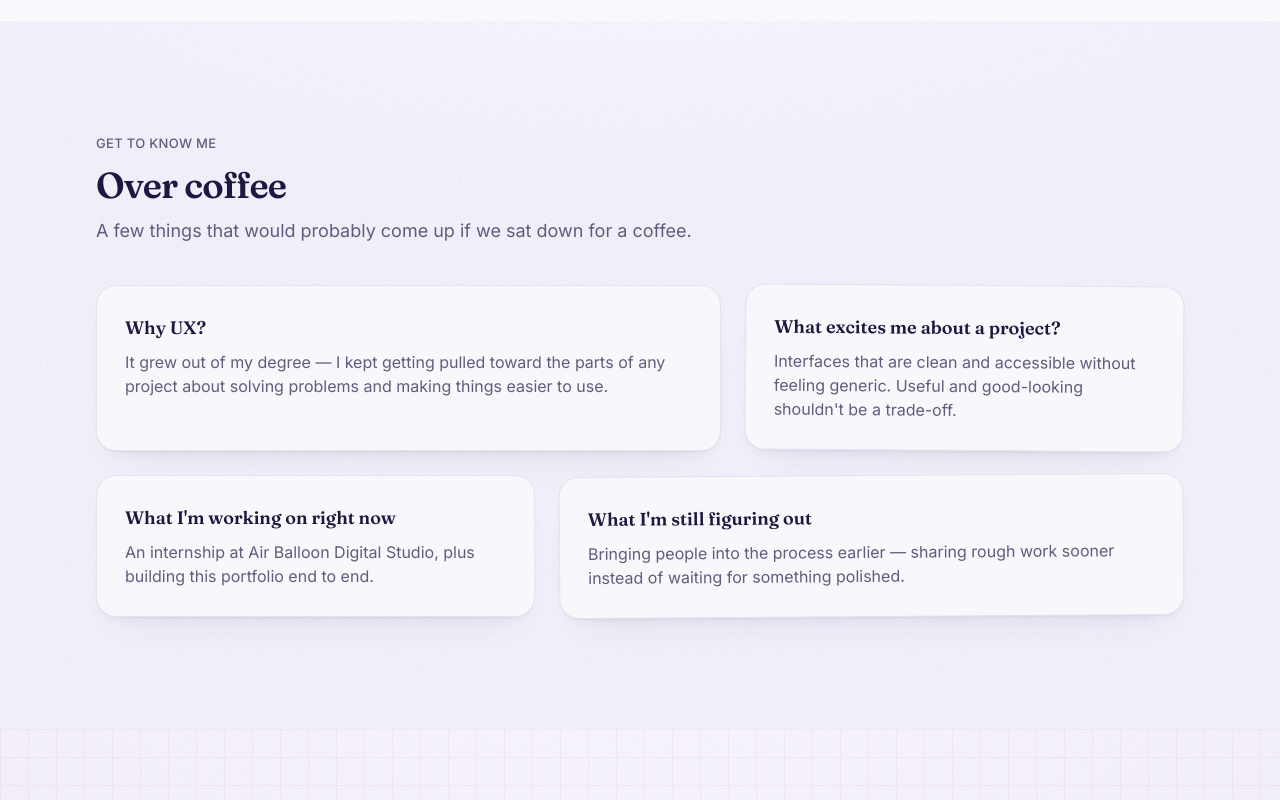
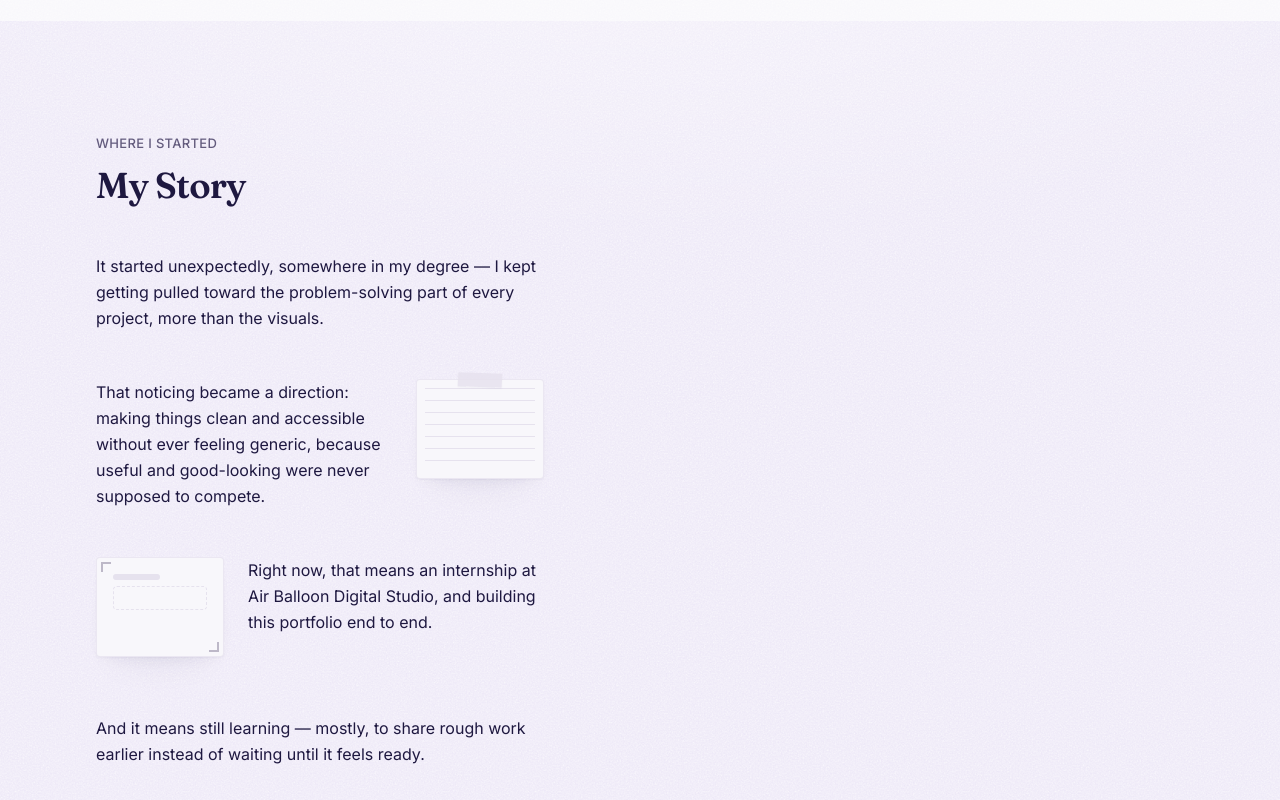
Before and after one commit to antoniaafx/antoniaafx.github.io, a React (Vite) app: page /about in a window 1280 px wide. Shown: the part 780-1580 px from the top of the page. Built offline with nearby package versions, Linux system fonts and the light colour scheme.

Commit message:
Update AboutBackground.jsx

```diff
--- a/src/components/AboutBackground.jsx
+++ b/src/components/AboutBackground.jsx
@@ -1,67 +1,147 @@
+import { motion, useReducedMotion } from 'framer-motion'
 import Section from './Section'
 import SectionTitle from './SectionTitle'
+import { fadeInUp } from '../lib/motion'
 
-// Four short, always-visible conversation topics — no accordion, nothing
-// hidden behind a click. Trimmed to 2-4 lines each. The fifth topic from
-// the previous version ("outside of design") is dropped rather than kept
-// as a visible placeholder — there's no real answer for it yet, and
-// showing "Placeholder — replace with a real answer" as permanent, always
-// visible copy isn't something worth shipping; better to add it once
-// there's something real to say.
-const TOPICS = [
+// Same four connected sentences, same two artefacts (a notebook page, a
+// wireframe/canvas) as the previous pass — this round is layout
+// refinement only, not a new concept. `gapBefore` is the space between
+// this beat and the one above it (empty on the first beat, since the
+// section's own top margin already handles that) — two tiers, not three:
+// a consistent gap for beats that continue the same thought, and one
+// deliberately larger gap marking the shift into the closing reflection.
+const BEATS = [
   {
-    question: 'Why UX?',
-    answer:
-      'It grew out of my degree — I kept getting pulled toward the parts of any project about solving problems and making things easier to use.',
+    text: 'It started unexpectedly, somewhere in my degree — I kept getting pulled toward the problem-solving part of every project, more than the visuals.',
+    artefact: null,
+    gapBefore: '',
   },
   {
-    question: 'What excites me about a project?',
-    answer: "Interfaces that are clean and accessible without feeling generic. Useful and good-looking shouldn't be a trade-off.",
+    text: 'That noticing became a direction: making things clean and accessible without ever feeling generic, because useful and good-looking were never supposed to compete.',
+    artefact: 'notebook',
+    side: 'right',
+    gapBefore: 'mt-10 sm:mt-12',
   },
   {
-    question: "What I'm working on right now",
-    answer: 'An internship at Air Balloon Digital Studio, plus building this portfolio end to end.',
+    text: 'Right now, that means an internship at Air Balloon Digital Studio, and building this portfolio end to end.',
+    artefact: 'canvas',
+    side: 'left',
+    gapBefore: 'mt-10 sm:mt-12',
   },
   {
-    question: "What I'm still figuring out",
-    answer: 'Bringing people into the process earlier — sharing rough work sooner instead of waiting for something polished.',
+    text: 'And it means still learning — mostly, to share rough work earlier instead of waiting until it feels ready.',
+    artefact: null,
+    gapBefore: 'mt-16 sm:mt-20',
   },
 ]
 
-// A very small, alternating rotation on two of the four panels only — not
-// every one — for a natural "placed" feel rather than a mechanically
-// identical grid, kept deliberately restrained. These are plain divs with
-// no motion element between them and this rotation, so there's no risk of
-// the Framer Motion transform-takeover conflict found (and fixed)
-// elsewhere on this site.
-const PANEL_ROTATION = ['', 'rotate-[0.4deg]', '', '-rotate-[0.4deg]']
+const STORY_VIEWPORT = { once: true, amount: 0.6 }
 
-function TopicPanel({ question, answer, rotation, className = '' }) {
+// Straightened — no rotation on either artefact. A slight tilt read as
+// "casually placed" rather than "aligned with the paragraph," which is
+// the opposite of what this pass is asking for; a real design artefact
+// (a notebook page, a wireframe) sitting square with the text it
+// illustrates reads as more intentional, not less authentic. A touch
+// larger than the previous pass too (see the w-28/32 sizing on the
+// wrapper below) — big enough to read as real content, still small
+// enough to stay secondary to the text.
+
+// A notebook page — the exact ruled-paper technique already used for the
+// contact form's message field (repeating-linear-gradient on --color-line).
+// One small piece of tape, the same device already used on the hero
+// portrait and the contact panel — reused, not reinvented.
+function NotebookArtefact() {
   return (
-    <div className={`rounded-panel border border-line bg-paper p-6 shadow-soft sm:p-7 ${rotation} ${className}`}>
-      <p className="font-display text-lg font-semibold text-ink">{question}</p>
-      <p className="mt-2 text-ink-soft">{answer}</p>
+    <div aria-hidden="true" className="relative">
+      <span className="pointer-events-none absolute -top-1.5 left-1/2 h-3.5 w-11 -translate-x-1/2 rotate-2 bg-line/80 shadow-soft" />
+      <div className="rounded-sm border border-line/70 bg-paper p-2 shadow-soft">
+        <div
+          className="aspect-[4/3]"
+          style={{
+            backgroundImage:
+              'repeating-linear-gradient(var(--color-line) 0px, var(--color-line) 1px, transparent 1px, transparent 12px)',
+          }}
+        />
+      </div>
     </div>
   )
 }
 
-// Uneven column spans (7/5, then 5/7 on the row below) instead of a
-// uniform card grid — an editorial rhythm rather than four repeats of the
-// same component. Everything here is visible on load; there is nothing to
-// click to "get" the section.
+// A rough wireframe/canvas — the same placeholder language ProjectCard.jsx
+// already uses for a project with no hero image yet (a dashed content
+// block plus line bars), with small corner guides so it still reads as
+// "a frame on a canvas". Monochromatic — paper/line/ink tones only.
+function CanvasArtefact() {
+  return (
+    <div aria-hidden="true">
+      <div className="relative rounded-sm border border-line/70 bg-paper p-2 shadow-soft">
+        <span className="absolute left-1 top-1 h-2.5 w-2.5 border-l-2 border-t-2 border-ink-muted/40" />
+        <span className="absolute bottom-1 right-1 h-2.5 w-2.5 border-b-2 border-r-2 border-ink-muted/40" />
+        <div className="aspect-[4/3] space-y-1.5 p-2">
+          <div className="h-1.5 w-1/2 rounded-full bg-line" />
+          <div className="h-6 rounded-sm border border-dashed border-line" />
+        </div>
+      </div>
+    </div>
+  )
+}
+
+const ARTEFACTS = { notebook: NotebookArtefact, canvas: CanvasArtefact }
+
+// The artefact is a floated element inside the same block as its
+// paragraph (not a sibling column beside it), so the paragraph's own
+// lines wrap around it — text and artefact read as one unit, not two
+// things placed near each other. The same gap (mr-6/ml-6) separates text
+// from artefact on both sides, and the artefact's own top edge lines up
+// with the paragraph's first line (no extra offset margin), so it reads
+// as aligned with its specific sentence rather than placed approximately
+// near it. Floating is disabled below `sm:` — wrapping a handful of
+// words per line around a small image on a narrow phone screen reads as
+// cramped, not editorial, so on mobile the artefact sits above the text
+// in normal flow instead.
+function Beat({ text, artefact, side, gapBefore, shouldReduceMotion }) {
+  const Artefact = artefact ? ARTEFACTS[artefact] : null
+  const floatClass = side === 'left' ? 'mb-4 sm:float-left sm:mr-6' : 'mb-4 sm:float-right sm:ml-6'
+
+  return (
+    <div className={gapBefore}>
+      <motion.div
+        initial={shouldReduceMotion ? undefined : 'hidden'}
+        whileInView={shouldReduceMotion ? undefined : 'visible'}
+        viewport={STORY_VIEWPORT}
+        variants={fadeInUp}
+        className="max-w-md"
+      >
+        {Artefact && (
+          <div className={`w-28 sm:w-32 ${floatClass}`}>
+            <Artefact />
+          </div>
+        )}
+        <p className="text-base leading-relaxed text-ink">{text}</p>
+      </motion.div>
+    </div>
+  )
+}
+
+// The story used to have no width constraint of its own beyond each
+// paragraph's individual max-w-md — inside the section's full-width
+// (max-w-6xl, matching the rest of the site) container, that left most
+// of the row empty on the right. `max-w-3xl` here (the same "narrow"
+// token Container.jsx already defines, not a new value) frames the whole
+// story as one deliberately-sized block — wide enough that the artefacts
+// have real room to sit beside their paragraphs without the section
+// reading as mostly empty space, narrower than the full site container so
+// it doesn't stretch into a bare, unbalanced expanse either.
 function AboutBackground() {
+  const shouldReduceMotion = useReducedMotion()
+
   return (
     <Section background="muted">
-      <SectionTitle
-        eyebrow="Get to Know Me"
-        title="Over coffee"
-        subtitle="A few things that would probably come up if we sat down for a coffee."
-      />
-      <div className="mt-10 grid gap-6 sm:grid-cols-12">
-        <TopicPanel {...TOPICS[0]} rotation={PANEL_ROTATION[0]} className="sm:col-span-7" />
-        <TopicPanel {...TOPICS[1]} rotation={PANEL_ROTATION[1]} className="sm:col-span-5" />
-        <TopicPanel {...TOPICS[2]} rotation={PANEL_ROTATION[2]} className="sm:col-span-5" />
-        <TopicPanel {...TOPICS[3]} rotation={PANEL_ROTATION[3]} className="sm:col-span-7" />
+      <SectionTitle eyebrow="Where I Started" title="My Story" />
+      <div className="mt-12 max-w-3xl">
+        {BEATS.map((beat, index) => (
+          <Beat key={index} {...beat} shouldReduceMotion={shouldReduceMotion} />
+        ))}
       </div>
     </Section>
   )
```
